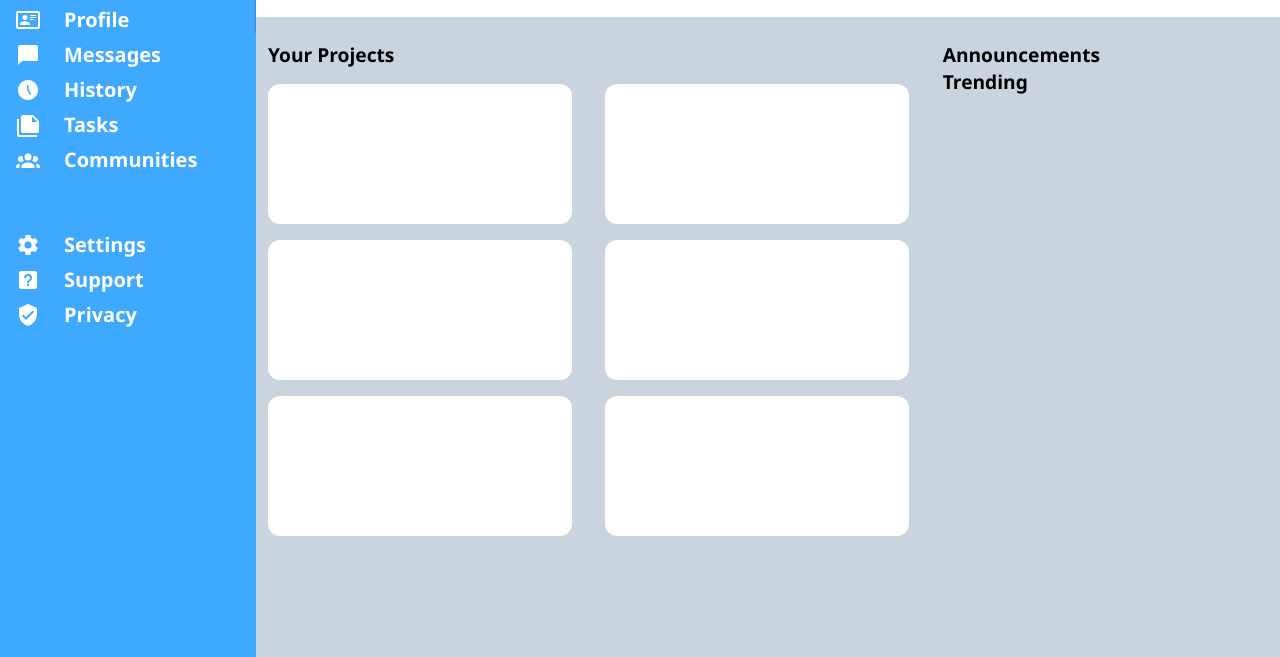
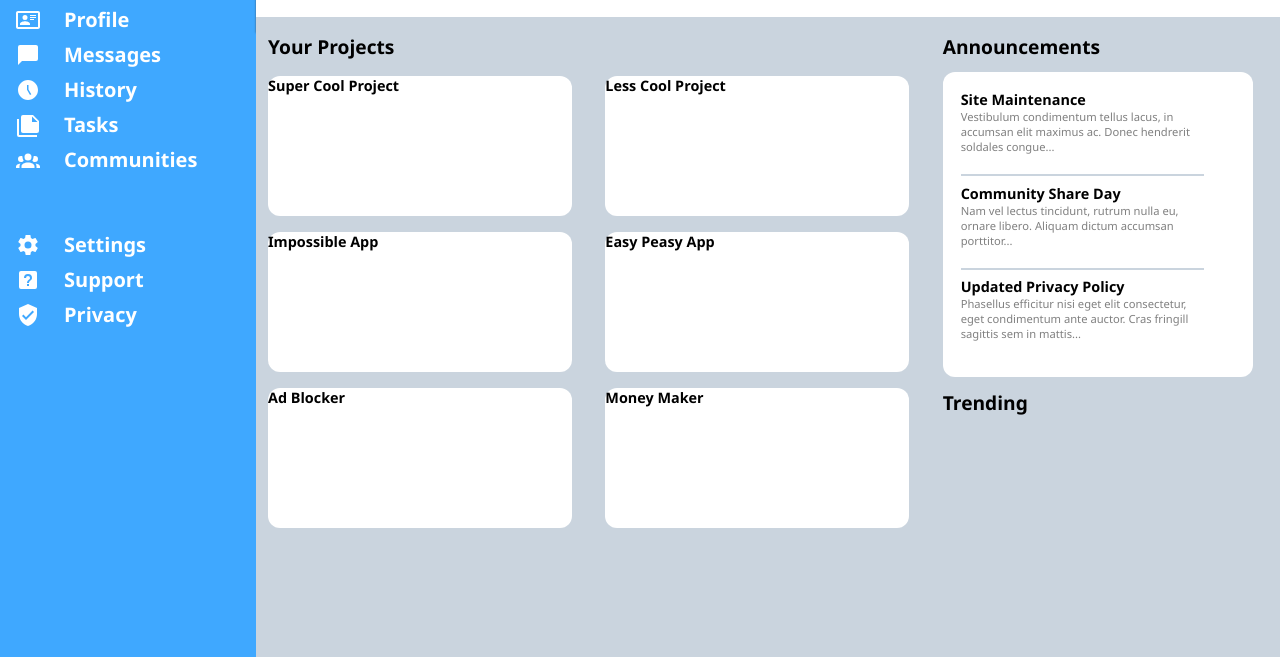
Before and after one commit to grace-see/admin-dashboard, a plain HTML site: page index.html in a window 1280 px wide. Shown: the part 143-800 px from the top of the page. Drawn offline with Linux system fonts and the light colour scheme.

Commit message:
Completed layout and styling for announcements section

```diff
--- a/index.html
+++ b/index.html
@@ -96,23 +96,44 @@
                 <div>
                     <h2>Your Projects</h2>
                     <div id="projects">
-                        <div class="item"></div>
-                        <div class="item"></div>
-                        <div class="item"></div>
-                        <div class="item"></div>
-                        <div class="item"></div>
-                        <div class="item"></div>
+                        <div class="item">
+                            <h3>Super Cool Project</h3>
+                        </div>
+                        <div class="item">
+                            <h3>Less Cool Project</h3>
+                        </div>
+                        <div class="item">
+                            <h3>Impossible App</h3>
+                        </div>
+                        <div class="item">
+                            <h3>Easy Peasy App</h3>
+                        </div>
+                        <div class="item">
+                            <h3>Ad Blocker</h3>
+                        </div>
+                        <div class="item">
+                            <h3>Money Maker</h3>
+                        </div>
                     </div>
                 </div>
                 <div>
                     <h2>Announcements</h2>
-                    <div class="announcements">
-                        <div></div>
-                        <div></div>
-                        <div></div>
+                    <div id="announcements">
+                        <div class="item">
+                            <h3>Site Maintenance</h3>
+                            <p>Vestibulum condimentum tellus lacus, in accumsan elit maximus ac. Donec hendrerit soldales congue...</p>
+                        </div>
+                        <div class="item">
+                            <h3>Community Share Day</h3>
+                            <p>Nam vel lectus tincidunt, rutrum nulla eu, ornare libero. Aliquam dictum accumsan porttitor...</p>
+                        </div>
+                        <div class="item">
+                            <h3>Updated Privacy Policy</h3>
+                            <p>Phasellus efficitur nisi eget elit consectetur, eget condimentum ante auctor. Cras fringill sagittis sem in mattis...</p>
+                        </div>
                     </div>
                     <h2>Trending</h2>
-                    <div class="trending">
+                    <div id="trending">
                         <div></div>
                         <div></div>
                         <div></div>
--- a/style.css
+++ b/style.css
@@ -84,7 +84,7 @@ ul {
     grid-row: 2 / 3;
     grid-column: 2 / 3;
     background-color: var(--light-gray);
-    padding-top: 24px;
+    padding-top: 16px;
     padding-left: 12px;
     display: grid;
     grid-template-columns: 2fr 1fr;
@@ -135,6 +135,19 @@ input:focus {
     display: grid;
     grid-template-rows: 1fr 1fr 1fr;
     grid-template-columns: 1fr 1fr;
+    grid-row: 1 / 3;
+}
+
+#announcements {
+    width: 85%;
+    height: 45%;
+    background-color: white;
+    margin-top: 12px;
+    margin-bottom: 12px;
+    border-radius: 12px;
+    padding: 12px;
+    display: grid;
+    grid-template-rows: 1fr 1fr 1fr;
 }
 
 .item {
@@ -145,3 +158,25 @@ input:focus {
     margin-right: 12px;
     background-color: white;
 }
+
+#announcements > .item {
+    width: inherit;
+    height: 90%;
+    margin: 6px;
+    border-radius: 0px;
+    border-bottom: 2px solid var(--light-gray);
+}
+
+#announcements :last-child {
+    border-bottom: none;
+}
+
+.item h3 {
+    font-size: 0.9rem;
+    font-weight: 700;
+}
+
+.item p {
+    color: gray;
+    font-size: 0.7rem;
+}
```
